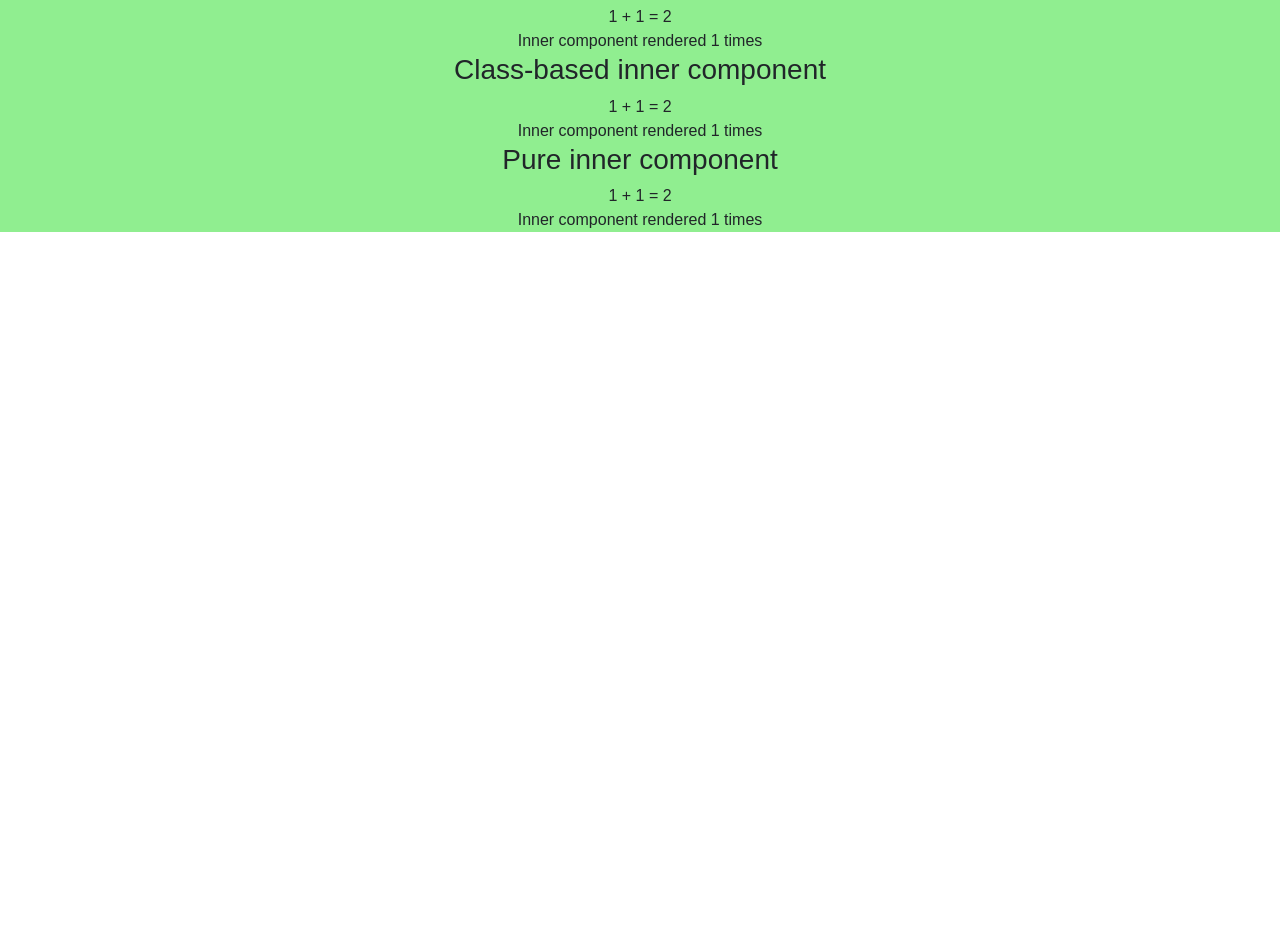
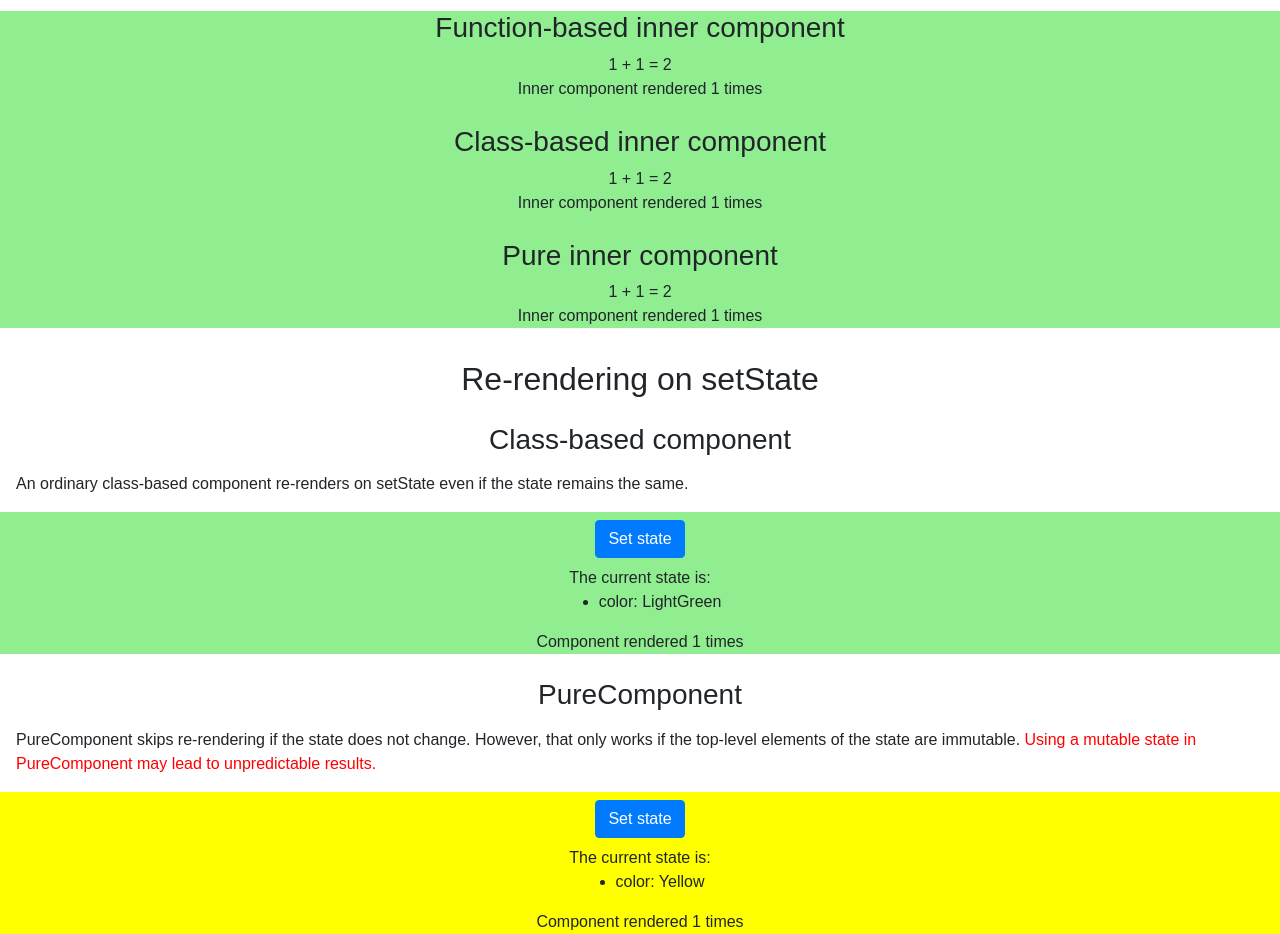
Before and after one commit to ozmoroz/react-purecomponent, a React app: page / in a window 1280 px wide. Shown: the part 393-1327 px from the top of the page. Before the commit the page ends 800 px from the top, so only its background shows below. Built offline with nearby package versions, Linux system fonts and the light colour scheme.

Commit message:
Added same state example

```diff
--- a/src/index.js
+++ b/src/index.js
@@ -1,14 +1,16 @@
 import * as React from 'react';
 import ReactDOM from 'react-dom';
 import LightBox from './lightbox';
+import SameStateExample from './same_state';
 
 import './styles.css';
 
 function App() {
   return (
     <div className="App">
-      <h1>Hello CodeSandbox</h1>
+      <h1>An ordinary class-based component vs PureComponent</h1>
       <LightBox />
+      <SameStateExample />
     </div>
   );
 }
--- /dev/null
+++ b/src/same_state.js
@@ -0,0 +1,119 @@
+import * as React from 'react';
+import ReactDOM from 'react-dom';
+
+/*
+ * A class-based component. Re-renders every time setState is called
+ * even if the state remains the same.
+ */
+
+class SameStateComp extends React.Component {
+  renders = 0;
+  state = {
+    color: 'LightGreen'
+  };
+
+  // "Set state" onClick handler
+  // Calls setState initiating re-rendering cycle even though the state doesn't change
+  handleSetStateClick = () => {
+    this.setState({ color: 'LightGreen' });
+  };
+
+  render() {
+    this.renders += 1;
+    return (
+      <div
+        className="component-container"
+        style={{ backgroundColor: this.state.color }}
+      >
+        <div>
+          <button
+            type="button"
+            class="btn btn-primary"
+            onClick={this.handleSetStateClick}
+          >
+            Set state
+          </button>
+        </div>
+        The current state is:
+        <ul>
+          {Object.keys(this.state).map(key => (
+            <li key={key}>
+              {key}: {this.state[key]}
+            </li>
+          ))}
+        </ul>
+        <div>Component rendered {this.renders} times</div>
+      </div>
+    );
+  }
+}
+
+/*
+ * A PureComponent. Skips re-rendering on setState if the state doesn't change.
+ */
+
+class SameStatePure extends React.PureComponent {
+  renders = 0;
+  state = {
+    color: 'Yellow'
+  };
+
+  // "Set state" onClick handler
+  // Calls setState. However, re-rendering doesn't happen because the state remains the same.
+  handleSetStateClick = () => {
+    this.setState({ color: 'Yellow' });
+  };
+
+  render() {
+    this.renders += 1;
+    return (
+      <div
+        className="component-container"
+        style={{ backgroundColor: this.state.color }}
+      >
+        <div>
+          <button
+            type="button"
+            class="btn btn-primary"
+            onClick={this.handleSetStateClick}
+          >
+            Set state
+          </button>
+        </div>
+        The current state is:
+        <ul>
+          {Object.keys(this.state).map(key => (
+            <li key={key}>
+              {key}: {this.state[key]}
+            </li>
+          ))}
+        </ul>
+        <div>Component rendered {this.renders} times</div>
+      </div>
+    );
+  }
+}
+
+const SameStateExample = () => (
+  <div>
+    <h2>Re-rendering on setState</h2>
+    <h3>Class-based component</h3>
+    <p className="text-left">
+      An ordinary class-based component re-renders on setState even if the state
+      remains the same.
+    </p>
+    <SameStateComp />
+    <h3>PureComponent</h3>
+    <p className="text-left">
+      PureComponent skips re-rendering if the state does not change. However,
+      that only works if the top-level elements of the state are immutable.{' '}
+      <span style={{ color: 'red' }}>
+        Using a mutable state in PureComponent may lead to unpredictable
+        results.
+      </span>
+    </p>
+    <SameStatePure />
+  </div>
+);
+
+export default SameStateExample;
--- a/src/styles.css
+++ b/src/styles.css
@@ -7,6 +7,20 @@
   margin: 0.5rem 0;
 }
 
+.component-container {
+  display: flex;
+  flex-direction: column;
+  align-items: center;
+}
+
 p {
   margin: 1rem;
 }
+
+h2 {
+  margin-top: 2rem;
+}
+
+h3 {
+  margin-top: 1.5rem;
+}
```
